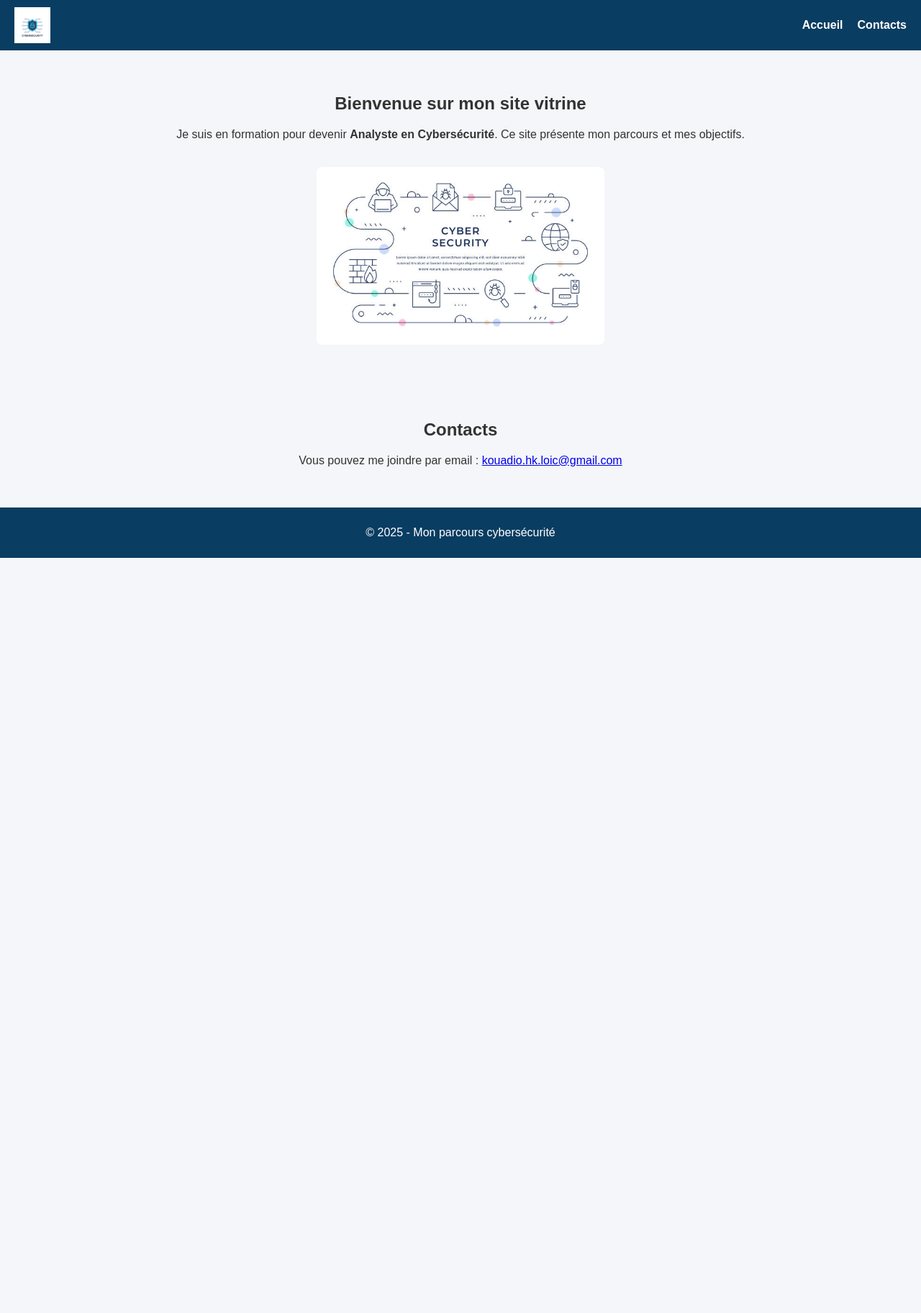
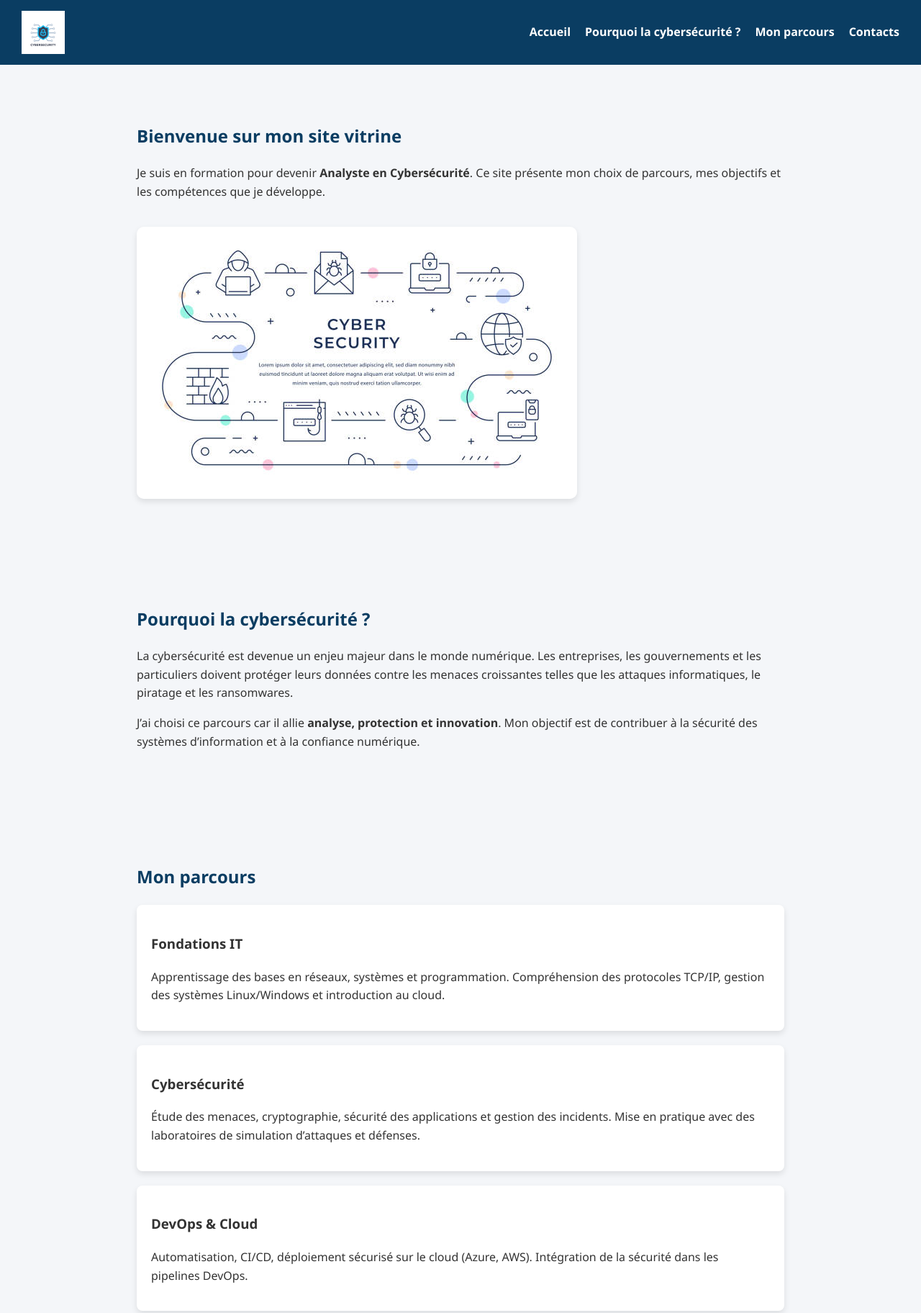
Before and after one commit to chapchap493-creator/Lab8Again, a plain HTML site: page index.html in a window 1280 px wide. Shown: the top 1824 px of the page at 72% size. Before the commit the page ends 800 px from the top, so only its background shows below. Drawn offline with Linux system fonts and the light colour scheme.

Commit message:
Second Commit

```diff
--- a/index.html
+++ b/index.html
@@ -2,34 +2,76 @@
 <html lang="fr">
 <head>
     <meta charset="UTF-8">
+    <meta name="viewport" content="width=device-width, initial-scale=1.0">
     <title>Parcours Analyste Cybersécurité</title>
     <link rel="stylesheet" href="style.css">
 </head>
 <body>
-    <!-- En-tête avec logo et menu -->
+    <!-- En-tête -->
     <header>
         <img src="images/logo.jpg" alt="Logo cybersécurité" class="logo">
         <nav>
             <ul>
                 <li><a href="#accueil">Accueil</a></li>
+                <li><a href="#motivation">Pourquoi la cybersécurité ?</a></li>
+                <li><a href="#parcours">Mon parcours</a></li>
                 <li><a href="#contacts">Contacts</a></li>
             </ul>
         </nav>
     </header>
 
+    <main>
         <!-- Section Accueil -->
         <section id="accueil">
             <h1>Bienvenue sur mon site vitrine</h1>
             <p>Je suis en formation pour devenir <strong>Analyste en Cybersécurité</strong>.
-        Ce site présente mon parcours et mes objectifs.</p>
+            Ce site présente mon choix de parcours, mes objectifs et les compétences que je développe.</p>
             <img src="images/cyber.jpg" alt="Illustration cybersécurité" class="illustration">
+        </section>
+
+        <!-- Section Motivation -->
+        <section id="motivation">
+            <h2>Pourquoi la cybersécurité ?</h2>
+            <p>La cybersécurité est devenue un enjeu majeur dans le monde numérique.
+            Les entreprises, les gouvernements et les particuliers doivent protéger leurs données contre les menaces croissantes
+            telles que les attaques informatiques, le piratage et les ransomwares.</p>
+            <p>J’ai choisi ce parcours car il allie <strong>analyse, protection et innovation</strong>.
+            Mon objectif est de contribuer à la sécurité des systèmes d’information et à la confiance numérique.</p>
+        </section>
+
+        <!-- Section Parcours -->
+        <section id="parcours">
+            <h2>Mon parcours</h2>
+            <article>
+                <h3>Fondations IT</h3>
+                <p>Apprentissage des bases en réseaux, systèmes et programmation.
+                Compréhension des protocoles TCP/IP, gestion des systèmes Linux/Windows et introduction au cloud.</p>
+            </article>
+            <article>
+                <h3>Cybersécurité</h3>
+                <p>Étude des menaces, cryptographie, sécurité des applications et gestion des incidents.
+                Mise en pratique avec des laboratoires de simulation d’attaques et défenses.</p>
+            </article>
+            <article>
+                <h3>DevOps & Cloud</h3>
+                <p>Automatisation, CI/CD, déploiement sécurisé sur le cloud (Azure, AWS).
+                Intégration de la sécurité dans les pipelines DevOps.</p>
+            </article>
+            <article>
+                <h3>Objectifs futurs</h3>
+                <p>Me spécialiser en <strong>analyse des menaces</strong> et en <strong>sécurité des infrastructures cloud</strong>,
+                afin de devenir un expert reconnu dans le domaine.</p>
+            </article>
         </section>
 
         <!-- Section Contacts -->
         <section id="contacts">
             <h2>Contacts</h2>
-        <p>Vous pouvez me joindre par email : <a href="mailto:kouadio.hk.loic@gmail.com">kouadio.hk.loic@gmail.com</a></p>
+            <p>Vous pouvez me joindre par email :
+                <a href="mailto:kouadio.hk.loic@gmail.com">kouadio.hk.loic@gmail.com</a>
+            </p>
         </section>
+    </main>
 
     <!-- Pied de page -->
     <footer>
--- a/style.css
+++ b/style.css
@@ -1,63 +1,83 @@
-/* Style général */
+:root {
+    --primary-color: #0a3d62;
+    --secondary-color: #ffdd57;
+    --background-color: #f4f6f9;
+    --text-color: #333;
+    --font-family: 'Segoe UI', Arial, sans-serif;
+}
+
 body {
-    font-family: Arial, sans-serif;
+    font-family: var(--font-family);
     margin: 0;
     padding: 0;
-    background-color: #f4f6f9;
-    color: #333;
+    background-color: var(--background-color);
+    color: var(--text-color);
+    line-height: 1.6;
 }
 
-/* En-tête */
+/* Header */
 header {
-    background-color: #0a3d62;
+    background-color: var(--primary-color);
     color: white;
     display: flex;
     justify-content: space-between;
     align-items: center;
-    padding: 10px 20px;
+    padding: 15px 30px;
 }
 
 .logo {
-    height: 50px;
+    height: 60px;
 }
 
 nav ul {
     list-style: none;
-    margin: 0;
-    padding: 0;
     display: flex;
-}
-
-nav ul li {
-    margin-left: 20px;
+    gap: 20px;
 }
 
 nav ul li a {
     color: white;
     text-decoration: none;
     font-weight: bold;
+    transition: color 0.3s ease;
+}
+
+nav ul li a:hover {
+    color: var(--secondary-color);
 }
 
 /* Sections */
 section {
-    padding: 40px;
-    text-align: center;
+    padding: 60px 20px;
+    max-width: 900px;
+    margin: auto;
 }
 
-.illustration {
-    max-width: 400px;
-    margin-top: 20px;
-    border-radius: 8px;
+h1, h2 {
+    color: var(--primary-color);
 }
 
-/* Pied de page */
+article {
+    background: white;
+    padding: 20px;
+    margin: 20px 0;
+    border-radius: 8px;
+    box-shadow: 0 4px 8px rgba(0,0,0,0.1);
+}
+
+/* Illustration */
+.illustration {
+    max-width: 100%;
+    height: auto;
+    margin-top: 20px;
+    border-radius: 10px;
+    box-shadow: 0 4px 8px rgba(0,0,0,0.1);
+}
+
+/* Footer */
 footer {
-    background-color: #0a3d62;
+    background-color: var(--primary-color);
     color: white;
     text-align: center;
-    padding: 10px;
+    padding: 15px;
 }
-footer a {
-    color: #ffdd57;
-    text-decoration: none;
-}
```
Lines whose indentation alone changed are shown as unchanged.
